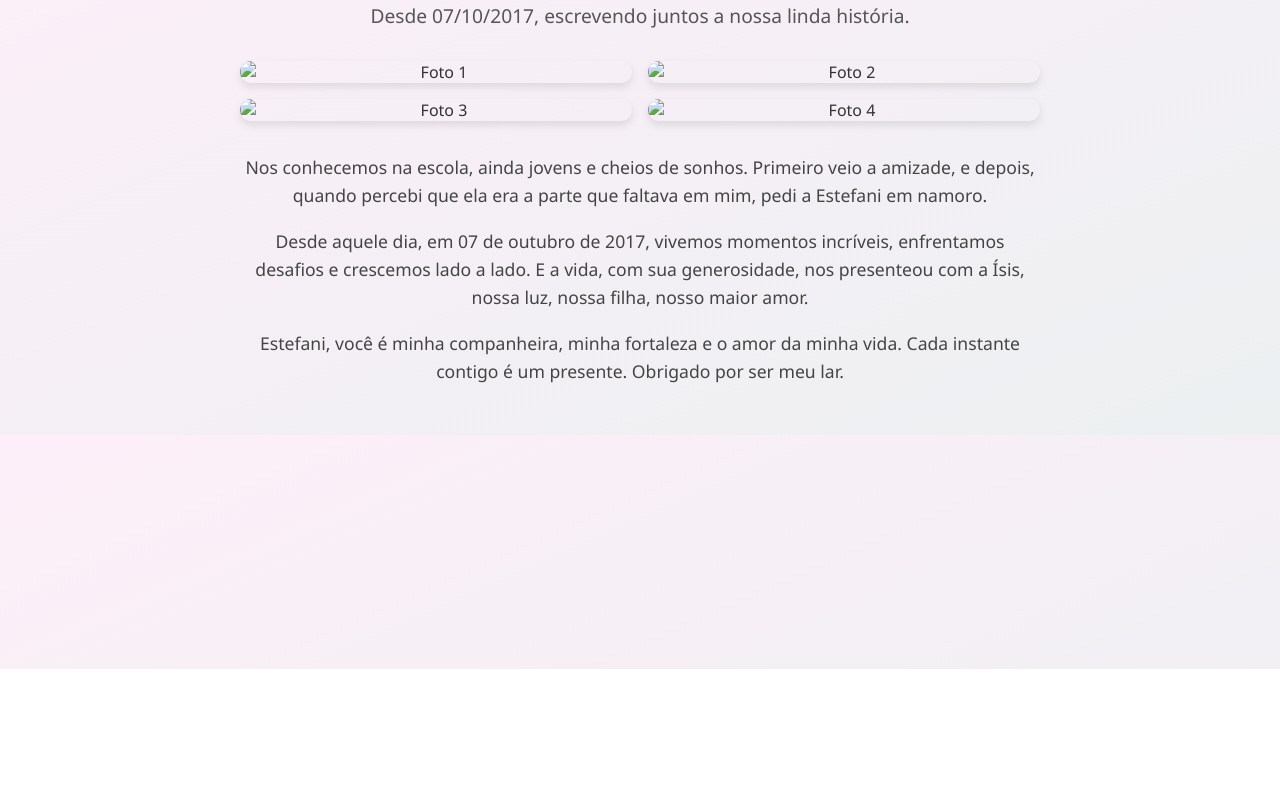
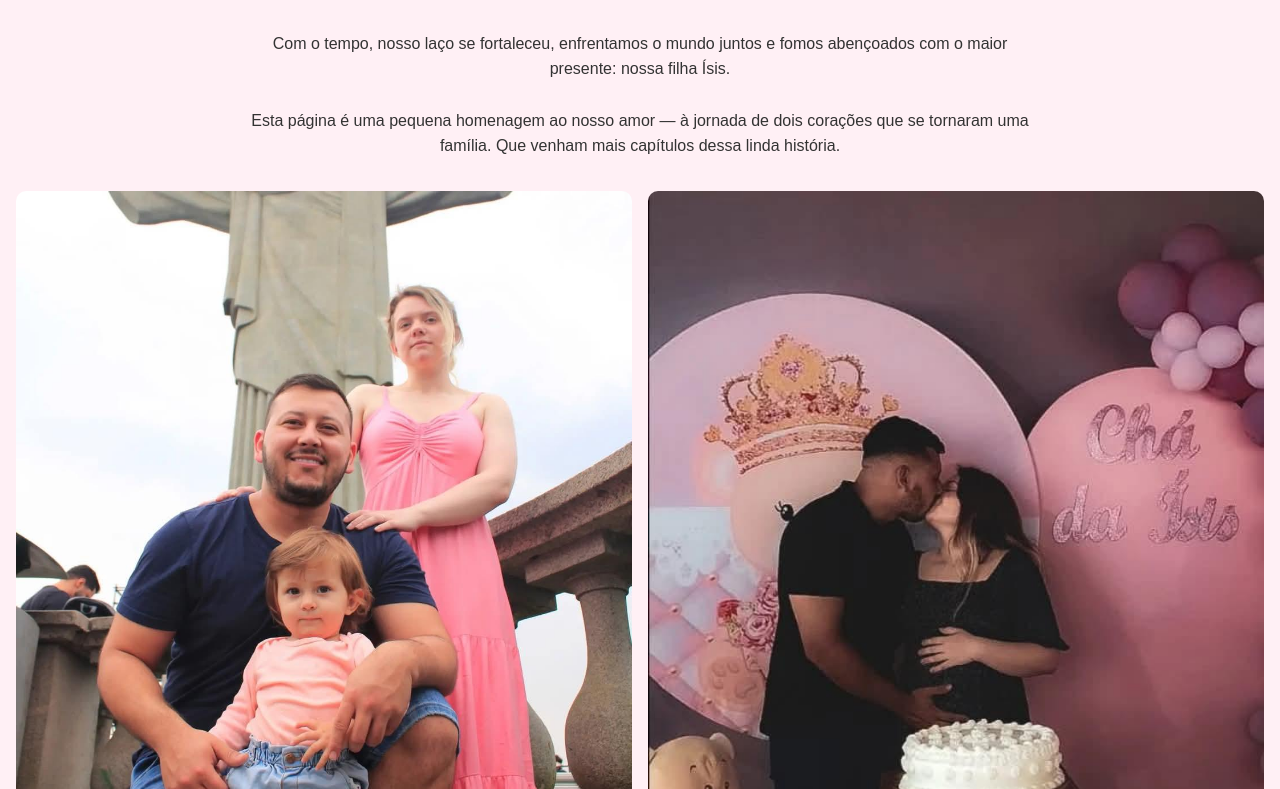
Before and after one commit to QuizzL7/amor, a plain HTML site: page index.html in a window 1280 px wide. Shown: the part 131-920 px from the top of the page. Before the commit the page ends 800 px from the top, so only its background shows below. Drawn offline with Linux system fonts and the light colour scheme.

Commit message:
Add files via upload

```diff
--- a/index.html
+++ b/index.html
@@ -3,31 +3,41 @@
 <html lang="pt-br">
 <head>
   <meta charset="UTF-8" />
-  <meta name="viewport" content="width=device-width, initial-scale=1.0" />
+  <meta name="viewport" content="width=device-width, initial-scale=1.0"/>
   <title>Diego & Estefani</title>
-  <link rel="stylesheet" href="assets/styles.css" />
+  <style>
+    * { margin: 0; padding: 0; box-sizing: border-box; }
+    body { font-family: 'Arial', sans-serif; background: #fff0f5; color: #333; text-align: center; padding: 1rem; }
+    h1 { color: #c71585; margin-top: 1rem; }
+    p { max-width: 800px; margin: 1rem auto; line-height: 1.6; }
+    .gallery { display: grid; grid-template-columns: 1fr; gap: 1rem; margin: 2rem 0; }
+    .gallery img { width: 100%; border-radius: 10px; }
+    audio { margin-top: 1rem; }
+    @media(min-width: 600px) {
+      .gallery { grid-template-columns: 1fr 1fr; }
+    }
+  </style>
 </head>
 <body>
-  <audio autoplay loop>
-    <source src="assets/melodia.mp3" type="audio/mpeg" />
-    Seu navegador não suporta áudio.
+  <h1>Diego & Estefani</h1>
+  <p>
+    Tudo começou na escola, onde a amizade deu lugar a algo ainda mais especial. No dia 07 de outubro de 2017, demos início à nossa história de amor.
+    <br /><br />
+    Com o tempo, nosso laço se fortaleceu, enfrentamos o mundo juntos e fomos abençoados com o maior presente: nossa filha Ísis.
+    <br /><br />
+    Esta página é uma pequena homenagem ao nosso amor — à jornada de dois corações que se tornaram uma família. Que venham mais capítulos dessa linda história.
+  </p>
+
+  <div class="gallery">
+    <img src="images/foto1.jpg" alt="Foto 1" />
+    <img src="images/foto2.jpg" alt="Foto 2" />
+    <img src="images/foto3.jpg" alt="Foto 3" />
+    <img src="images/foto4.jpg" alt="Foto 4" />
+  </div>
+
+  <audio controls autoplay loop>
+    <source src="https://dl.dropboxusercontent.com/s/1uuwyzj3bo6mjso/perfeita-ed-sheeran.mp3" type="audio/mp3">
+    Seu navegador não suporta áudio HTML5.
   </audio>
-  <div class="container">
-    <h1>Diego & Estefani</h1>
-    <p class="subtitle">Desde 07/10/2017, escrevendo juntos a nossa linda história.</p>
-
-    <div class="gallery">
-      <img src="assets/foto1.jpg" alt="Foto 1" />
-      <img src="assets/foto2.jpg" alt="Foto 2" />
-      <img src="assets/foto3.jpg" alt="Foto 3" />
-      <img src="assets/foto4.jpg" alt="Foto 4" />
-    </div>
-
-    <div class="text">
-      <p>Nos conhecemos na escola, ainda jovens e cheios de sonhos. Primeiro veio a amizade, e depois, quando percebi que ela era a parte que faltava em mim, pedi a Estefani em namoro.</p>
-      <p>Desde aquele dia, em 07 de outubro de 2017, vivemos momentos incríveis, enfrentamos desafios e crescemos lado a lado. E a vida, com sua generosidade, nos presenteou com a Ísis, nossa luz, nossa filha, nosso maior amor.</p>
-      <p>Estefani, você é minha companheira, minha fortaleza e o amor da minha vida. Cada instante contigo é um presente. Obrigado por ser meu lar.</p>
-    </div>
-  </div>
 </body>
 </html>
```
Also changed, not shown: images/foto1.jpg (added), images/foto2.jpg (added), images/foto3.jpg (added), images/foto4.jpg (added).
